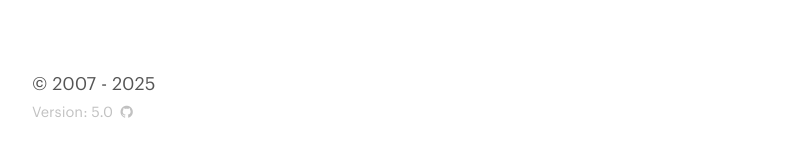
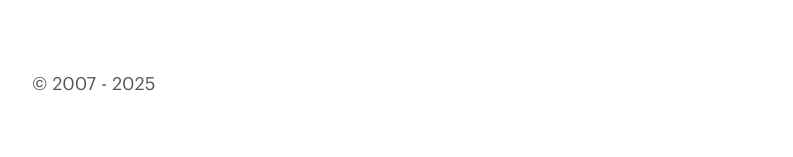
Before and after one commit to dreeeeewwwww/dreeeeewwwww.github.io, a Jekyll site: the page built from _posts/2015-08-14-lady-kier.html, in a window 1280 px wide and 900 px high, scrolled down 1632 px. Shown: the part 728-885 px from the top of the window, without its empty margins (53-846 px from the left). Built offline with Jekyll 4.4.1, drawn with Linux system fonts in a browser that asks for light colours; nearby versions of some CDN libraries.

Commit message:
Update footer.html

```diff
--- a/_includes/footer.html
+++ b/_includes/footer.html
@@ -4,7 +4,7 @@
       <div class="col-6 col-sm-6 col-md-8 ">
           &copy; 2007 - {{ 'now' | date: "%Y" }}<br />
         <small class="text-grey">
-          <a href="https://github.com/dreeeeewwwww/dreeeeewwwww.github.io" target="_blank"> Version: 5.0&nbsp;&nbsp;<i class="fa fa-github" aria-hidden="true"></i></a>
+          {% comment %}<a href="https://github.com/dreeeeewwwww/dreeeeewwwww.github.io" target="_blank"> Version: 5.0&nbsp;&nbsp;<i class="fa fa-github" aria-hidden="true"></i></a>{% endcomment %}
         </small>
       </div>
       <div class="col-6 col-sm-6 col-md-4  mb-4 pb-2 pb-sm-0 mb-sm-0 text-right">
```
